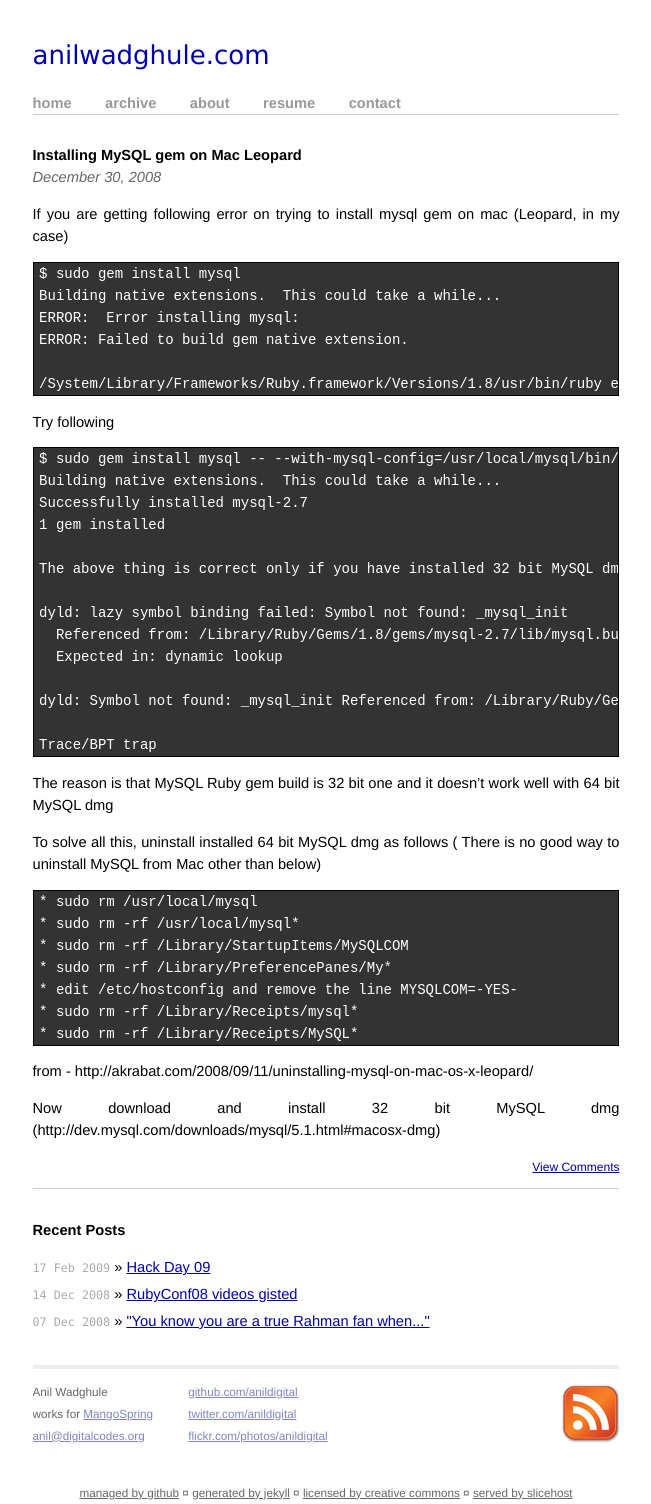
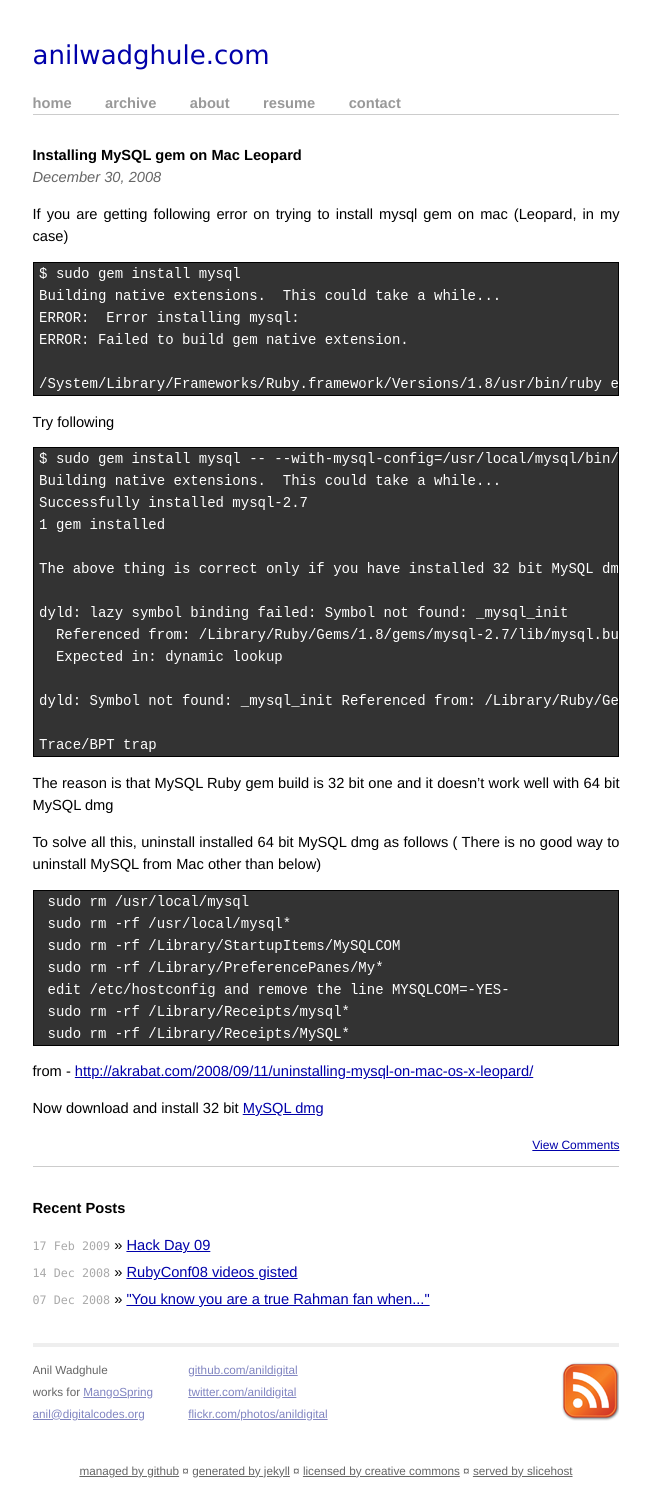
Before and after one commit to anildigital/anildigital.github.io, a Jekyll site: the page built from _posts/2008-12-30-installing-mysql-gem-on-mac-leopard.markdown, in a window 1280 px wide. Shown: the whole page, without its empty margins (314-965 px from the left). Built offline with Jekyll 4.4.1, drawn with Linux system fonts in a browser that asks for light colours; Markdown is read by kramdown in place of the engine named in the settings; comment, search, counter and statistics services are not loaded; after the commit the page ends 1482 px from its top, so only the background shows below that; some of the changed lines change nothing that is shown.

Commit message:
fixed makrdown link and some content change

```diff
--- a/_posts/2008-12-30-installing-mysql-gem-on-mac-leopard.markdown
+++ b/_posts/2008-12-30-installing-mysql-gem-on-mac-leopard.markdown
@@ -40,14 +40,14 @@
 To solve all this, uninstall installed 64 bit MySQL dmg as follows ( There is no good way to uninstall MySQL from Mac other than below)
 
 <pre class="terminal">
-* sudo rm /usr/local/mysql
-* sudo rm -rf /usr/local/mysql*
-* sudo rm -rf /Library/StartupItems/MySQLCOM
-* sudo rm -rf /Library/PreferencePanes/My*
-* edit /etc/hostconfig and remove the line MYSQLCOM=-YES-
-* sudo rm -rf /Library/Receipts/mysql*
-* sudo rm -rf /Library/Receipts/MySQL*
+ sudo rm /usr/local/mysql
+ sudo rm -rf /usr/local/mysql*
+ sudo rm -rf /Library/StartupItems/MySQLCOM
+ sudo rm -rf /Library/PreferencePanes/My*
+ edit /etc/hostconfig and remove the line MYSQLCOM=-YES-
+ sudo rm -rf /Library/Receipts/mysql*
+ sudo rm -rf /Library/Receipts/MySQL*
 </pre>
-from - http://akrabat.com/2008/09/11/uninstalling-mysql-on-mac-os-x-leopard/
+from - [http://akrabat.com/2008/09/11/uninstalling-mysql-on-mac-os-x-leopard/](http://akrabat.com/2008/09/11/uninstalling-mysql-on-mac-os-x-leopard/)
 
-Now download and install 32 bit MySQL dmg (http://dev.mysql.com/downloads/mysql/5.1.html#macosx-dmg)
+Now download and install 32 bit [MySQL dmg](http://dev.mysql.com/downloads/mysql/5.1.html#macosx-dmg)
```
